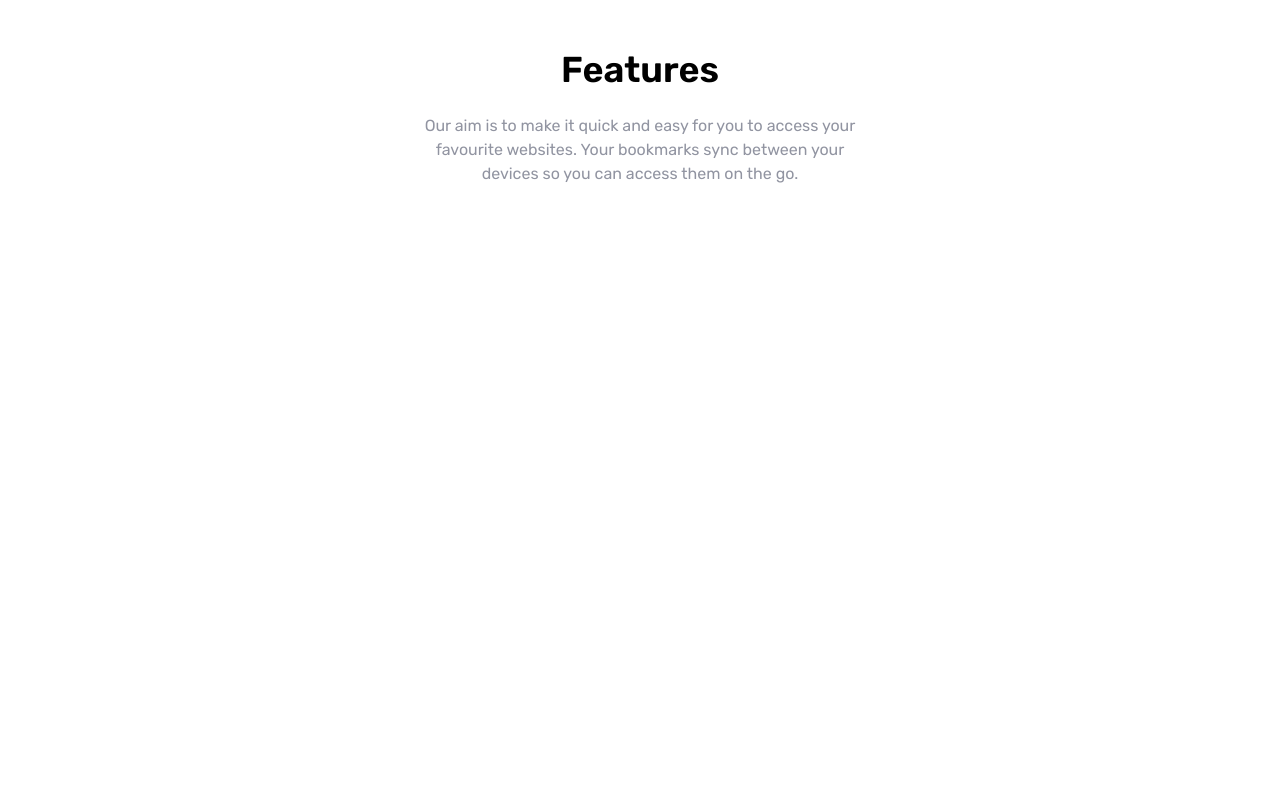
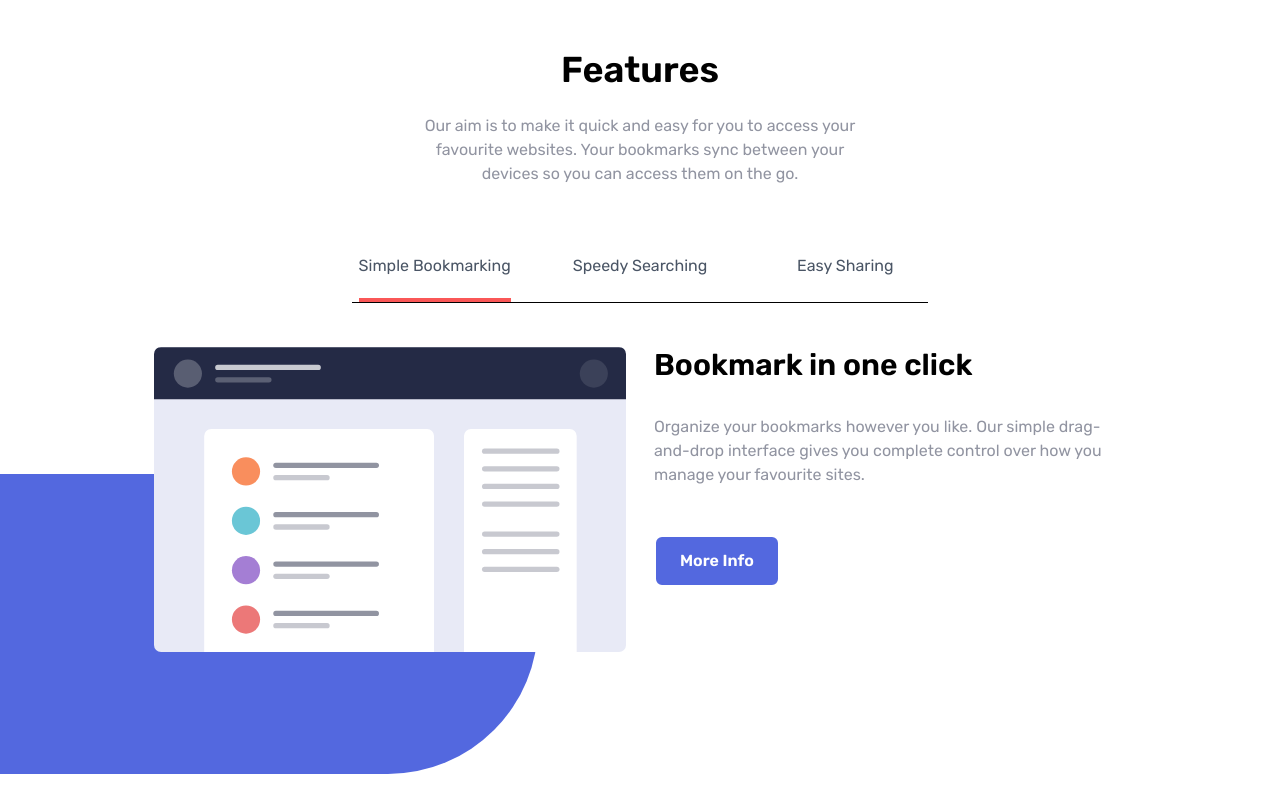
Before and after one commit to HamdanAshimi/bookmark, a React (Vite) app: page / in a window 1280 px wide. Shown: the part 714-1514 px from the top of the page. Before the commit the page ends 900 px from the top, so only its background shows below. Built offline with nearby package versions, Linux system fonts and the light colour scheme.

Commit message:
Add features tabs

```diff
--- a/src/App.jsx
+++ b/src/App.jsx
@@ -1,6 +1,7 @@
 import HeroSection from "./components/HeroSection.jsx";
 import Nav from "./components/Nav.jsx";
 import Features from "./components/Features.jsx";
+import FeaturesTabs from "./components/FeaturesTabs.jsx";
 
 function App() {
   return (
@@ -8,6 +9,7 @@
       <Nav />
       <HeroSection />
       <Features />
+      <FeaturesTabs />
     </>
   );
 }
--- /dev/null
+++ b/src/components/FeaturesTabs.jsx
@@ -0,0 +1,156 @@
+import { useState } from "react";
+
+import Tab1Image from "../assets/images/illustration-features-tab-1.svg";
+import Tab2Image from "../assets/images/illustration-features-tab-2.svg";
+import Tab3Image from "../assets/images/illustration-features-tab-3.svg";
+
+export default function FeaturesTabs() {
+  const [activeTab, setActiveTab] = useState(1);
+
+  return (
+    <section id="tabs">
+      <div className="container relative mx-auto my-6 mb-32 mt-12 px-6">
+        <div className="bg-tabs"></div>
+
+        {/* Tabs */}
+        <div className="mx-auto mb-6 flex max-w-xl flex-col justify-center border-b md:flex-row md:space-x-10">
+          {/* Tab 1 */}
+          <button
+            onClick={() => setActiveTab(1)}
+            className={`flex justify-center border-b text-center text-gray-600 hover:text-softRed md:w-1/3 md:border-b-0 ${
+              activeTab === 1 ? "border-softRed" : ""
+            }`}
+          >
+            <div
+              className={`py-5 ${
+                activeTab === 1 ? "border-b-4 border-softRed" : ""
+              }`}
+            >
+              Simple Bookmarking
+            </div>
+          </button>
+
+          {/* Tab 2 */}
+          <button
+            onClick={() => setActiveTab(2)}
+            className={`flex justify-center border-b text-center text-gray-600 hover:text-softRed md:w-1/3 md:border-b-0 ${
+              activeTab === 2 ? "border-softRed" : ""
+            }`}
+          >
+            <div
+              className={`py-5 ${
+                activeTab === 2 ? "border-b-4 border-softRed" : ""
+              }`}
+            >
+              Speedy Searching
+            </div>
+          </button>
+
+          {/* Tab 3 */}
+          <button
+            onClick={() => setActiveTab(3)}
+            className={`flex justify-center border-b text-center text-gray-600 hover:text-softRed md:w-1/3 md:border-b-0 ${
+              activeTab === 3 ? "border-softRed" : ""
+            }`}
+          >
+            <div
+              className={`py-5 ${
+                activeTab === 3 ? "border-b-4 border-softRed" : ""
+              }`}
+            >
+              Easy Sharing
+            </div>
+          </button>
+        </div>
+
+        {/* Panel 1 */}
+        {activeTab === 1 && (
+          <div className="flex flex-col py-5 md:flex-row md:space-x-7">
+            <div className="flex justify-center md:w-1/2">
+              <img src={Tab1Image} alt="" className="relative z-10" />
+            </div>
+
+            <div className="flex flex-col space-y-8 md:w-1/2">
+              <h3 className="mt-32 text-center text-3xl font-semibold md:mt-0 md:text-left">
+                Bookmark in one click
+              </h3>
+
+              <p className="max-w-md text-center text-grayishBlue md:text-left">
+                Organize your bookmarks however you like. Our simple
+                drag-and-drop interface gives you complete control over how you
+                manage your favourite sites.
+              </p>
+
+              <div className="mx-auto md:mx-0">
+                <a
+                  href="#"
+                  className="mt-4 rounded-lg border-2 border-white bg-softBlue px-6 py-3 font-semibold text-white hover:border-softBlue hover:bg-white hover:text-softBlue md:inline-flex"
+                >
+                  More Info
+                </a>
+              </div>
+            </div>
+          </div>
+        )}
+
+        {/* Panel 2 */}
+        {activeTab === 2 && (
+          <div className="flex flex-col py-5 md:flex-row md:space-x-7">
+            <div className="flex justify-center md:w-1/2">
+              <img src={Tab2Image} alt="" className="relative z-10" />
+            </div>
+
+            <div className="flex flex-col space-y-8 md:w-1/2">
+              <h3 className="mt-14 text-center text-3xl font-semibold md:mt-0 md:text-left">
+                Intelligent search
+              </h3>
+
+              <p className="max-w-md text-center text-grayishBlue md:text-left">
+                Our powerful search feature will help you find saved sites in no
+                time at all. No need to trawl through all of your bookmarks.
+              </p>
+
+              <div className="mx-auto md:mx-0">
+                <a
+                  href="#"
+                  className="mt-4 rounded-lg border-2 border-white bg-softBlue px-6 py-3 font-semibold text-white hover:border-softBlue hover:bg-white hover:text-softBlue md:inline-flex"
+                >
+                  More Info
+                </a>
+              </div>
+            </div>
+          </div>
+        )}
+
+        {/* Panel 3 */}
+        {activeTab === 3 && (
+          <div className="flex flex-col py-5 md:flex-row md:space-x-7">
+            <div className="flex justify-center md:w-1/2">
+              <img src={Tab3Image} alt="" className="relative z-10" />
+            </div>
+
+            <div className="flex flex-col space-y-8 md:w-1/2">
+              <h3 className="mt-14 text-center text-3xl font-semibold md:mt-0 md:text-left">
+                Share your bookmarks
+              </h3>
+
+              <p className="max-w-md text-center text-grayishBlue md:text-left">
+                Easily share your bookmarks and collections with others. Create
+                a shareable link that you can send at the click of a button.
+              </p>
+
+              <div className="mx-auto md:mx-0">
+                <a
+                  href="#"
+                  className="mt-4 rounded-lg border-2 border-white bg-softBlue px-6 py-3 font-semibold text-white hover:border-softBlue hover:bg-white hover:text-softBlue md:inline-flex"
+                >
+                  More Info
+                </a>
+              </div>
+            </div>
+          </div>
+        )}
+      </div>
+    </section>
+  );
+}
```
